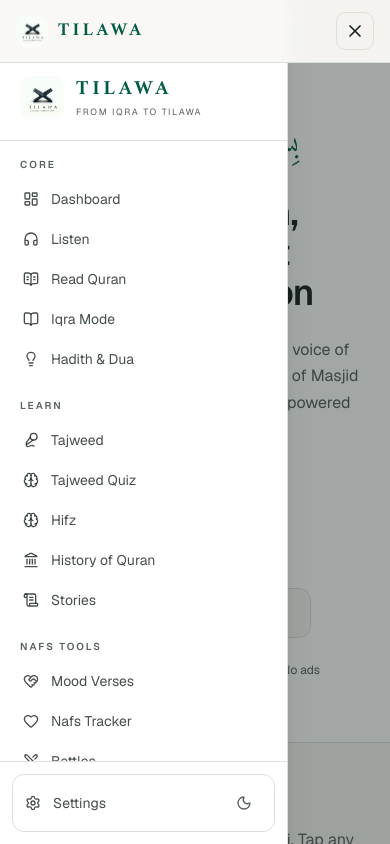
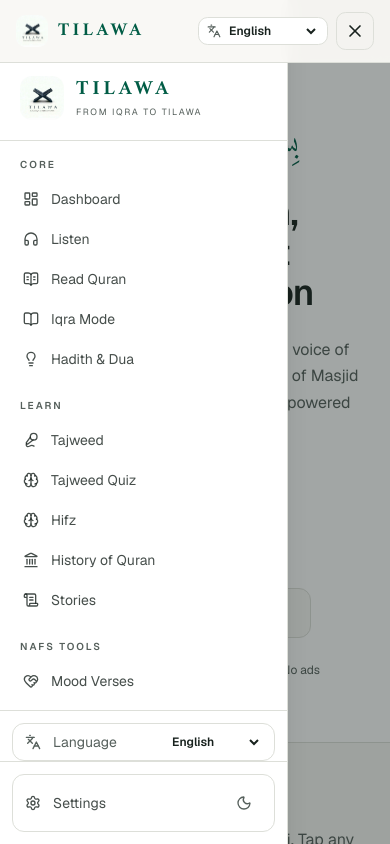
Before and after one commit to syedsz-1519/TILAWA-IQRA, a Next.js app in the folder frontend/: page / in a window 390 px wide. Both pictures are taken after a click on the button 355 px from the left and 31 px from the top of the page. Shown: the top 844 px of the page. Built offline with nearby package versions, Linux system fonts and the light colour scheme.

Commit message:
feat: implement global language selector dropdown in sidebar and mobile header, register Indian languages

```diff
--- a/frontend/components/app-shell.tsx
+++ b/frontend/components/app-shell.tsx
@@ -4,12 +4,34 @@ import { useState, useEffect } from 'react'
 import Link from 'next/link'
 import Image from 'next/image'
 import { usePathname } from 'next/navigation'
-import { Menu, X } from 'lucide-react'
+import { Menu, X, Languages } from 'lucide-react'
 import { navGroups, settingsItem } from '@/lib/navigation'
 import { ThemeToggle } from '@/components/theme-toggle'
+import { QURAN_LANGUAGES, DEFAULT_LANGUAGE } from '@/lib/quran-languages'
 
 function SidebarContent({ onNavigate }: { onNavigate?: () => void }) {
   const pathname = usePathname()
+  const [langCode, setLangCode] = useState(DEFAULT_LANGUAGE)
+
+  useEffect(() => {
+    const loadLang = () => {
+      const saved = window.localStorage.getItem('tilawa-quran-lang')
+      if (saved && QURAN_LANGUAGES.some((l) => l.code === saved)) setLangCode(saved)
+    }
+    loadLang()
+    window.addEventListener('storage', loadLang)
+    window.addEventListener('tilawa-lang-changed', loadLang)
+    return () => {
+      window.removeEventListener('storage', loadLang)
+      window.removeEventListener('tilawa-lang-changed', loadLang)
+    }
+  }, [])
+
+  const changeLanguage = (code: string) => {
+    setLangCode(code)
+    window.localStorage.setItem('tilawa-quran-lang', code)
+    window.dispatchEvent(new CustomEvent('tilawa-lang-changed'))
+  }
 
   return (
     <div className="flex h-full flex-col">
@@ -69,6 +91,28 @@ function SidebarContent({ onNavigate }: { onNavigate?: () => void }) {
         ))}
       </nav>
 
+      {/* Language Selector pinned bottom */}
+      <div className="border-t border-border p-3 pb-0">
+        <div className="flex items-center justify-between rounded-lg border border-border bg-card px-3 py-2 text-sm text-foreground/80">
+          <span className="flex items-center gap-3 text-muted-foreground">
+            <Languages className="size-4 shrink-0" aria-hidden="true" />
+            Language
+          </span>
+          <select
+            value={langCode}
+            onChange={(e) => changeLanguage(e.target.value)}
+            className="bg-transparent text-xs font-semibold focus:outline-none cursor-pointer pr-1 text-foreground"
+            aria-label="Select Quran translation language"
+          >
+            {QURAN_LANGUAGES.map((l) => (
+              <option key={l.code} value={l.code} className="bg-card text-foreground">
+                {l.label}
+              </option>
+            ))}
+          </select>
+        </div>
+      </div>
+
       {/* Settings pinned bottom */}
       <div className="border-t border-border p-3">
         <Link
@@ -93,7 +137,28 @@ function SidebarContent({ onNavigate }: { onNavigate?: () => void }) {
 
 export function AppShell({ children }: { children: React.ReactNode }) {
   const [open, setOpen] = useState(false)
+  const [langCode, setLangCode] = useState(DEFAULT_LANGUAGE)
   const pathname = usePathname()
+
+  useEffect(() => {
+    const loadLang = () => {
+      const saved = window.localStorage.getItem('tilawa-quran-lang')
+      if (saved && QURAN_LANGUAGES.some((l) => l.code === saved)) setLangCode(saved)
+    }
+    loadLang()
+    window.addEventListener('storage', loadLang)
+    window.addEventListener('tilawa-lang-changed', loadLang)
+    return () => {
+      window.removeEventListener('storage', loadLang)
+      window.removeEventListener('tilawa-lang-changed', loadLang)
+    }
+  }, [])
+
+  const changeLanguage = (code: string) => {
+    setLangCode(code)
+    window.localStorage.setItem('tilawa-quran-lang', code)
+    window.dispatchEvent(new CustomEvent('tilawa-lang-changed'))
+  }
 
   // Close the mobile drawer on route change
   useEffect(() => {
@@ -119,6 +184,25 @@ export function AppShell({ children }: { children: React.ReactNode }) {
           />
           <span className="font-serif text-lg font-bold tracking-[0.2em] text-primary">TILAWA</span>
         </Link>
+
+        <div className="flex items-center gap-2">
+          {/* Mobile Language Selector */}
+          <div className="flex items-center rounded-md border border-border bg-card px-2 py-1 text-sm text-foreground">
+            <Languages className="mr-1 size-3.5 text-muted-foreground" aria-hidden="true" />
+            <select
+              value={langCode}
+              onChange={(e) => changeLanguage(e.target.value)}
+              className="bg-transparent text-xs font-semibold focus:outline-none cursor-pointer text-foreground pr-1"
+              aria-label="Select Quran translation language"
+            >
+              {QURAN_LANGUAGES.map((l) => (
+                <option key={l.code} value={l.code} className="bg-card text-foreground">
+                  {l.label}
+                </option>
+              ))}
+            </select>
+          </div>
+
           <button
             type="button"
             onClick={() => setOpen((v) => !v)}
@@ -128,6 +212,7 @@ export function AppShell({ children }: { children: React.ReactNode }) {
           >
             {open ? <X className="size-5" /> : <Menu className="size-5" />}
           </button>
+        </div>
       </div>
 
       {/* Mobile drawer */}
```
Lines whose indentation alone changed are shown as unchanged.
